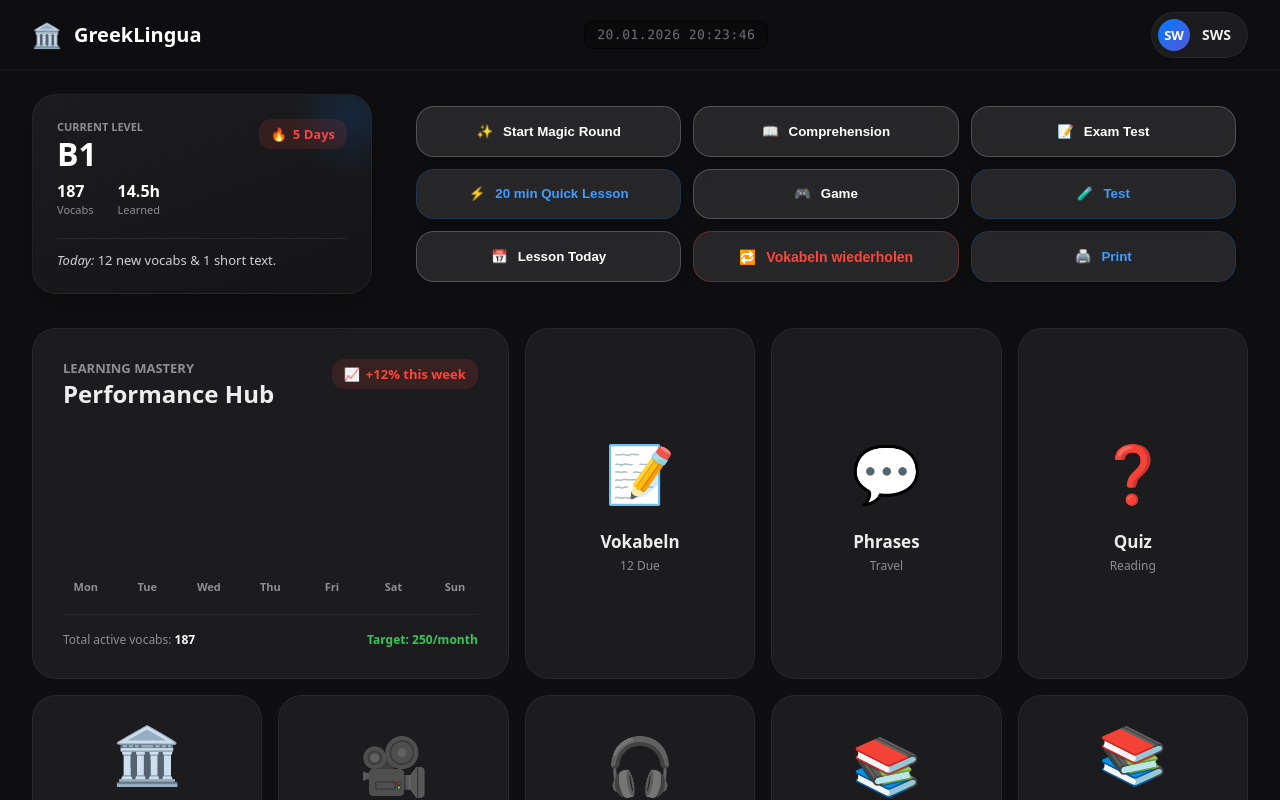
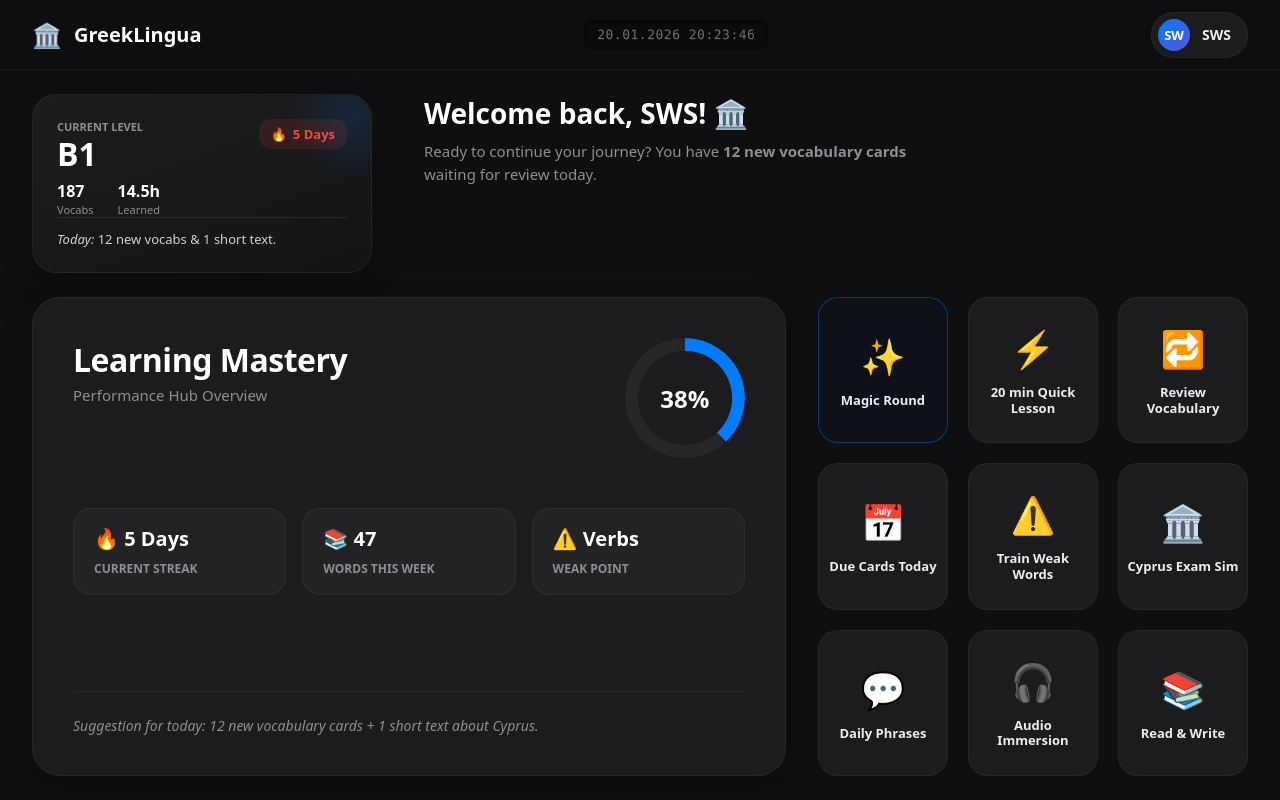
Before and after one commit to Globus69/GreekLlingual, a Next.js app: page /dashboard in a window 1280 px wide. Built offline with nearby package versions, Linux system fonts and the light colour scheme; no server answers.

Commit message:
Feat: Phase 4 Dashboard Layout (Mastery Box + Quick Actions)

```diff
--- a/src/app/dashboard/page.tsx
+++ b/src/app/dashboard/page.tsx
@@ -8,6 +8,26 @@ import StatsCard from '@/components/dashboard/StatsCard';
 import ActionGrid from '@/components/dashboard/ActionGrid';
 import ModuleGrid from '@/components/dashboard/ModuleGrid';
 import '@/styles/liquid-glass.css';
+
+interface ActionTileProps {
+    icon: string;
+    label: string;
+    primary?: boolean;
+    onClick?: () => void;
+}
+
+function ActionTile({ icon, label, primary, onClick }: ActionTileProps) {
+    return (
+        <div
+            className="action-tile-clean"
+            onClick={onClick}
+            style={primary ? { borderColor: 'rgba(0, 122, 255, 0.4)', background: 'rgba(0, 122, 255, 0.03)' } : {}}
+        >
+            <div className="at-icon">{icon}</div>
+            <div className="at-label">{label}</div>
+        </div>
+    );
+}
 
 export default function DashboardPage() {
     const { user, loading: authLoading } = useAuth();
@@ -38,11 +58,65 @@ export default function DashboardPage() {
         <div id="app" className="dashboard-layout">
             <DashboardHeader />
             <main className="dashboard-content debug-flex">
-                <div className="hero-section debug-flex">
+                <div className="hero-section debug-flex" style={{ height: 'auto', flex: '0 0 auto' }}>
                     <StatsCard />
-                    <ActionGrid />
+                    {/* Hero Right Side (Welcome / quick info) can go here if needed,
+                        or we can keep it cleaner as per new design focus on footer */}
+                    <div className="action-area debug-flex" style={{ alignItems: 'flex-start', paddingLeft: '20px' }}>
+                        <h2 style={{ fontSize: '28px', margin: '0 0 8px 0', color: '#fff' }}>Welcome back, SWS! 🏛️</h2>
+                        <p style={{ fontSize: '15px', color: '#8E8E93', maxWidth: '500px', lineHeight: '1.5' }}>
+                            Ready to continue your journey? You have <b>12 new vocabulary cards</b> waiting for review today.
+                        </p>
+                    </div>
                 </div>
-                <ModuleGrid />
+
+                <div className="dashboard-footer-area debug-flex">
+                    {/* LEFT: MASTERY BOX */}
+                    <div className="mastery-box debug-flex">
+                        <div className="mastery-header">
+                            <div>
+                                <div className="mastery-title">Learning Mastery</div>
+                                <div style={{ color: '#8E8E93', marginTop: '4px', fontSize: '15px' }}>Performance Hub Overview</div>
+                            </div>
+                            <div className="progress-ring-container">
+                                <div className="progress-ring-bg"></div>
+                                <span className="progress-val">38%</span>
+                            </div>
+                        </div>
+
+                        <div className="performance-mini-tiles debug-grid">
+                            <div className="mini-tile">
+                                <span className="m-val">🔥 5 Days</span>
+                                <span className="m-lbl">Current Streak</span>
+                            </div>
+                            <div className="mini-tile">
+                                <span className="m-val">📚 47</span>
+                                <span className="m-lbl">Words this week</span>
+                            </div>
+                            <div className="mini-tile">
+                                <span className="m-val">⚠️ Verbs</span>
+                                <span className="m-lbl">Weak Point</span>
+                            </div>
+                        </div>
+
+                        <div className="mastery-suggestion">
+                            Suggestion for today: 12 new vocabulary cards + 1 short text about Cyprus.
+                        </div>
+                    </div>
+
+                    {/* RIGHT: 3x3 QUICK ACTIONS GRID */}
+                    <div className="quick-actions-grid debug-grid">
+                        <ActionTile icon="✨" label="Magic Round" primary />
+                        <ActionTile icon="⚡️" label="20 min Quick Lesson" />
+                        <ActionTile icon="🔁" label="Review Vocabulary" onClick={() => router.push('/vokabeln')} />
+                        <ActionTile icon="📅" label="Due Cards Today" />
+                        <ActionTile icon="⚠️" label="Train Weak Words" />
+                        <ActionTile icon="🏛️" label="Cyprus Exam Sim" />
+                        <ActionTile icon="💬" label="Daily Phrases" />
+                        <ActionTile icon="🎧" label="Audio Immersion" />
+                        <ActionTile icon="📚" label="Read & Write" />
+                    </div>
+                </div>
             </main>
         </div>
     );
--- a/src/styles/liquid-glass.css
+++ b/src/styles/liquid-glass.css
@@ -12,7 +12,10 @@
     --font-family: system-ui, -apple-system, BlinkMacSystemFont, "Segoe UI", Roboto, sans-serif;
 }
 
-body {
+body,
+html,
+#app,
+.view {
     margin: 0;
     padding: 0;
     background-color: var(--bg-body);
@@ -20,9 +23,185 @@ body {
     font-family: var(--font-family);
     height: 100vh;
     overflow: hidden;
+    /* Lock Viewport */
     display: flex;
     flex-direction: column;
     -webkit-font-smoothing: antialiased;
+}
+
+/* Dashboard Content Refinement */
+.dashboard-content {
+    /* Updated padding for fixed layout */
+    padding: 24px 60px 40px 60px;
+    gap: 32px;
+    max-width: 100%;
+    margin: 0;
+    flex: 1;
+    display: flex;
+    flex-direction: column;
+    overflow: hidden;
+}
+
+/* New Dashboard Footer Layout */
+.dashboard-footer-area {
+    display: flex;
+    gap: 32px;
+    flex: 1;
+    min-height: 0;
+    /* Important for flex overflow handling */
+    width: 100%;
+}
+
+.mastery-box {
+    flex: 0 0 62%;
+    background: var(--bg-card);
+    border-radius: 28px;
+    padding: 40px;
+    display: flex;
+    flex-direction: column;
+    border: 1px solid var(--border-light);
+    box-shadow: 0 10px 30px rgba(0, 0, 0, 0.2);
+    position: relative;
+    overflow: hidden;
+}
+
+.mastery-header {
+    display: flex;
+    justify-content: space-between;
+    align-items: flex-start;
+    margin-bottom: 30px;
+}
+
+.mastery-title {
+    font-size: 32px;
+    font-weight: 800;
+    color: #fff;
+    letter-spacing: -0.5px;
+}
+
+.progress-ring-container {
+    width: 120px;
+    height: 120px;
+    position: relative;
+    display: flex;
+    align-items: center;
+    justify-content: center;
+}
+
+.progress-ring-bg {
+    width: 100%;
+    height: 100%;
+    border-radius: 50%;
+    background: conic-gradient(var(--accent) 38%, rgba(255, 255, 255, 0.05) 0%);
+    mask: radial-gradient(transparent 55%, black 56%);
+    -webkit-mask: radial-gradient(transparent 55%, black 56%);
+}
+
+.progress-val {
+    position: absolute;
+    font-size: 24px;
+    font-weight: 800;
+    color: #fff;
+}
+
+.performance-mini-tiles {
+    display: flex;
+    flex-wrap: wrap;
+    gap: 16px;
+    margin-top: 20px;
+}
+
+.mini-tile {
+    background: rgba(255, 255, 255, 0.03);
+    padding: 16px 20px;
+    border-radius: 18px;
+    flex: 1;
+    min-width: 140px;
+    border: 1px solid rgba(255, 255, 255, 0.05);
+}
+
+.mini-tile .m-val {
+    font-size: 20px;
+    font-weight: 700;
+    display: block;
+    color: #fff;
+    margin-bottom: 4px;
+}
+
+.mini-tile .m-lbl {
+    font-size: 12px;
+    color: var(--text-sub);
+    font-weight: 600;
+    text-transform: uppercase;
+}
+
+.mastery-suggestion {
+    margin-top: auto;
+    font-size: 14px;
+    color: var(--text-sub);
+    font-style: italic;
+    padding-top: 24px;
+    border-top: 1px solid rgba(255, 255, 255, 0.05);
+}
+
+/* Quick Actions Grid (3x3) */
+.quick-actions-grid {
+    flex: 1;
+    display: grid;
+    grid-template-columns: repeat(3, 1fr);
+    grid-template-rows: repeat(3, 1fr);
+    gap: 20px;
+    height: 100%;
+}
+
+.action-tile-clean {
+    background: var(--bg-card);
+    border-radius: 20px;
+    display: flex;
+    flex-direction: column;
+    align-items: center;
+    justify-content: center;
+    border: 1px solid var(--border-light);
+    cursor: pointer;
+    transition: all 0.2s cubic-bezier(0.25, 0.8, 0.25, 1);
+    height: 100%;
+    width: 100%;
+}
+
+.action-tile-clean:hover {
+    transform: scale(1.03);
+    background: var(--bg-card-hover);
+    box-shadow: 0 8px 25px rgba(0, 0, 0, 0.3);
+    z-index: 2;
+}
+
+.at-icon {
+    font-size: 36px;
+    margin-bottom: 12px;
+}
+
+.at-label {
+    font-size: 13px;
+    font-weight: 700;
+    text-align: center;
+    color: #EDEDED;
+    padding: 0 8px;
+    line-height: 1.2;
+}
+
+@media (max-width: 1000px) {
+    .dashboard-footer-area {
+        flex-direction: column;
+        overflow-y: auto;
+    }
+
+    .mastery-box,
+    .quick-actions-grid {
+        flex: none;
+        width: 100%;
+        min-height: 400px;
+        /* fallback height */
+    }
 }
 
 /* Glassmorphism Classes */
```
